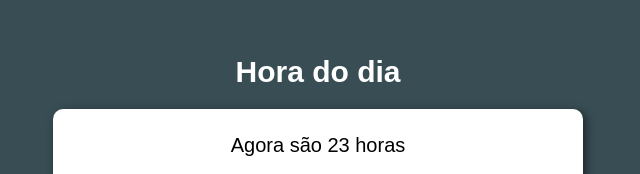
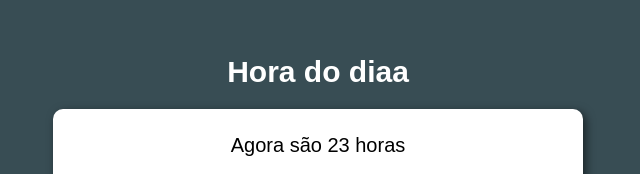
Before and after one commit to devdiegomota/hora-do-dia, a plain HTML site: page index.html in a window 1280 px wide. Shown: the part 116-290 px from the top of the page, 322-962 px from the left. Drawn offline with Linux system fonts and the light colour scheme.

Commit message:
mudei o titulo da pagina

```diff
--- a/index.html
+++ b/index.html
@@ -8,7 +8,7 @@
 </head>
 <body onload="carregar()">
     <header>
-        <h1>Hora do dia</h1>
+        <h1>Hora do diaa</h1>
     </header>
     <section>
         <div id="msg">
```
